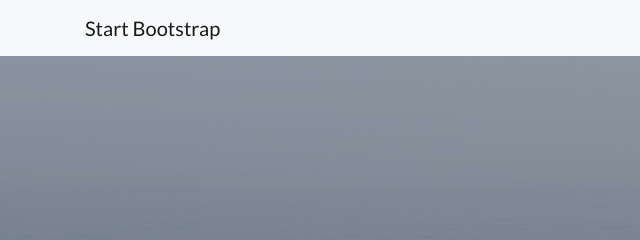
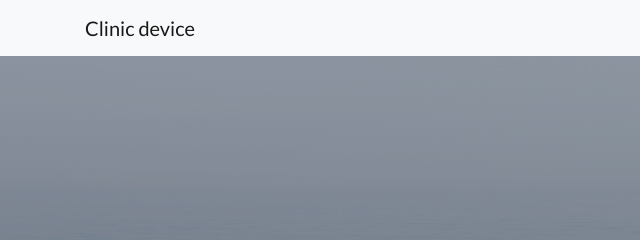
Before and after one commit to Toq97/clinic-device, a website: page index.html in a window 1280 px wide. Shown: the top 240 px of the page, 0-640 px from the left. Drawn offline with Linux system fonts and the light colour scheme.

Commit message:
Change Navbar title

```diff
--- a/index.html
+++ b/index.html
@@ -28,7 +28,7 @@
   <!-- Navigation -->
   <nav class="navbar navbar-light bg-light static-top">
     <div class="container">
-      <a class="navbar-brand" href="#">Start Bootstrap</a>
+      <a class="navbar-brand" href="#">Clinic device</a>
       <a class="btn btn-primary" href="#">Sign In</a>
     </div>
   </nav>
```
